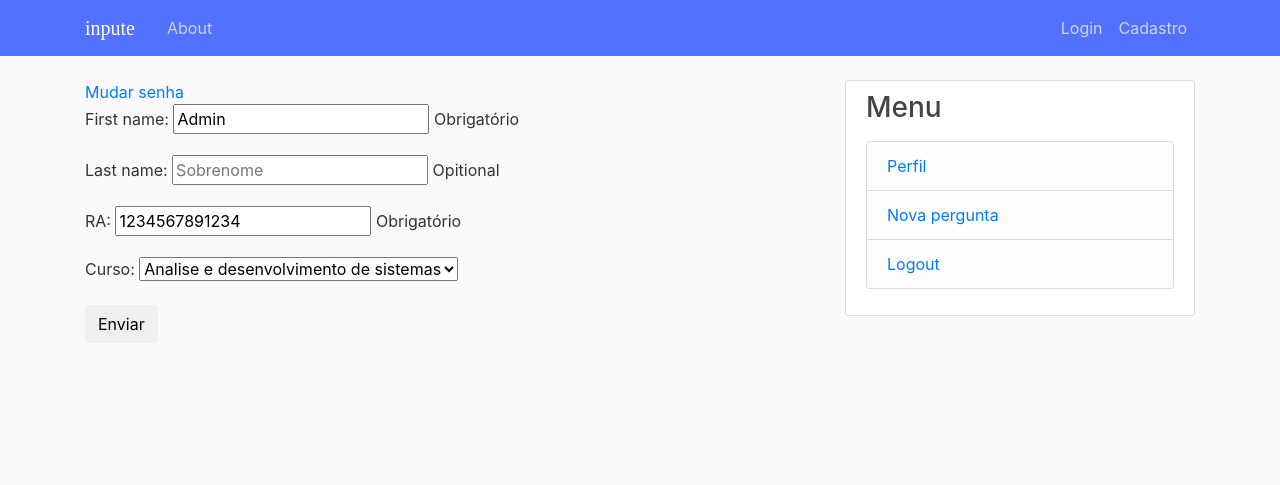
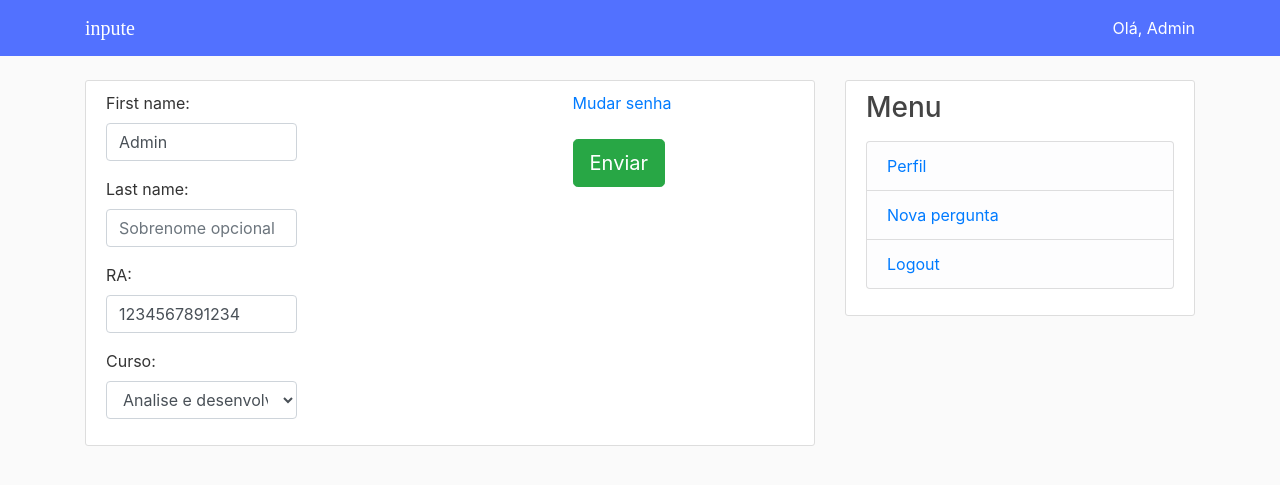
Before and after one commit to gabrielfrborges/inpute, a Django app: page /login/perfil/edit in a window 1280 px wide. Shown: the top 485 px of the page. Run offline with Django 3.2, Linux system fonts and the light colour scheme; a user stored in the database is signed in; data comes from the database, SQL or seed files in the repository; both versions use the stored data as it was after the commit; some libraries are stand-ins or nearby versions.

Commit message:
upload after presentation

```diff
--- a/login/forms.py
+++ b/login/forms.py
@@ -44,12 +44,12 @@ class Cadastro(UserCreationForm):
 
 class UserUpdateForm(forms.ModelForm):
   first_name = forms.CharField(
-    max_length= 30, required= True, help_text= 'Obrigatório',
-    widget = forms.TextInput(attrs = {'placeholder': 'Nome'}))
+    max_length= 30, required= True,
+    widget = forms.TextInput(attrs = {'placeholder': 'Nome obrigatório', 'class': 'form-control'}))
 
   last_name = forms.CharField(
-    max_length= 30, required= False, help_text= 'Opitional',
-    widget = forms.TextInput(attrs = {'placeholder': 'Sobrenome'}))
+    max_length= 30, required= False,
+    widget = forms.TextInput(attrs = {'placeholder': 'Sobrenome opcional', 'class': 'form-control'}))
 
   class Meta:
     model = User
@@ -66,10 +66,12 @@ class UserUpdateForm(forms.ModelForm):
 
 class ProfileUpdateForm(forms.ModelForm):
   user_ra = forms.CharField(
-    max_length= 30,  required= True, help_text='Obrigatório',
+    widget = forms.TextInput(attrs= {'class': 'form-control'}),
+    max_length= 30,  required= True,
     label = 'RA', error_messages='')
 
   user_course = forms.ChoiceField(
+    widget = forms.Select(attrs={'class': 'form-control'}),
     choices= Profile.COURSE_CHOISES, label = 'Curso')
 
   class Meta:
--- a/templates/login/base.html
+++ b/templates/login/base.html
@@ -29,13 +29,21 @@
       </button>
       <div class="collapse navbar-collapse" id="navbarToggle">
         <div class="navbar-nav mr-auto">
-          <a class="nav-item nav-link" href="#">About</a>
+          <a class="nav-item nav-link d-none" href="#">About</a>
         </div>
         <!-- Navbar Right Side -->
+
+		{% if user.is_authenticated %}
+			<div class="navbar-nav">
+			  <a href="{% url 'my_profile' %}", style = "color: white;">Olá, {{ user.first_name }}</a>
+			</div>
+		{% else %}
 			<div class="navbar-nav">
 			  <a class="nav-item nav-link" href="{% url 'login' %}">Login</a>
 			  <a class="nav-item nav-link" href="{% url 'cadastro' %}">Cadastro</a>
 			</div>
+		{% endif %}
+
       </div>
     </div>
   </nav>
@@ -58,9 +66,11 @@
             <li class="list-group-item list-group-item-light">
               <a href="{% url 'new_post' %}">Nova pergunta</a>
             </li>
+			{% if user.is_authenticated %}
 				<li class="list-group-item list-group-item-light">
 				  <a href="{% url 'logout' %}">Logout</a>
 				</li>
+			{% endif %}
           </ul>
         </p>
       </div>
--- a/templates/login/profile_edit.html
+++ b/templates/login/profile_edit.html
@@ -3,11 +3,25 @@
 
 
 {% block content %}
-    <a href= "{% url 'change_password' %}">Mudar senha</a>
-    <form method= 'POST' enctype= "multipart/form-data">
-        {% csrf_token %}
-        {{ form_u.as_p }}
-        {{ form_p.as_p }}
-        <button class="btn btn= default" type="submit">Enviar</button>
-    </from>
+	<article class="media content-section">
+		<div class="media-body">
+			<form method= 'POST' enctype= "multipart/form-data">
+			<div class="form-group">
+				{% csrf_token %}
+				{{ form_u.as_p }}
+				{{ form_p.as_p }}
+			</div>
+			</form>
+		</div>
+		<div class="col" style="margin-left:40%;">
+			<div class="row">
+				<a href= "{% url 'change_password' %}">Mudar senha</a>
+			</div>
+			</br>
+			<div class="row">
+				<button class="btn-lg btn btn-success" type="submit">Enviar</button>
+			</div>
+		</div>
+    </article>
+
 {% endblock content %}
```
Also changed, not shown: templates/login/profile_detail.html (+12 -4 lines), templates/posts/post_detail.html (+9 -7 lines), db.sqlite3. Lines whose indentation alone changed are shown as unchanged.
